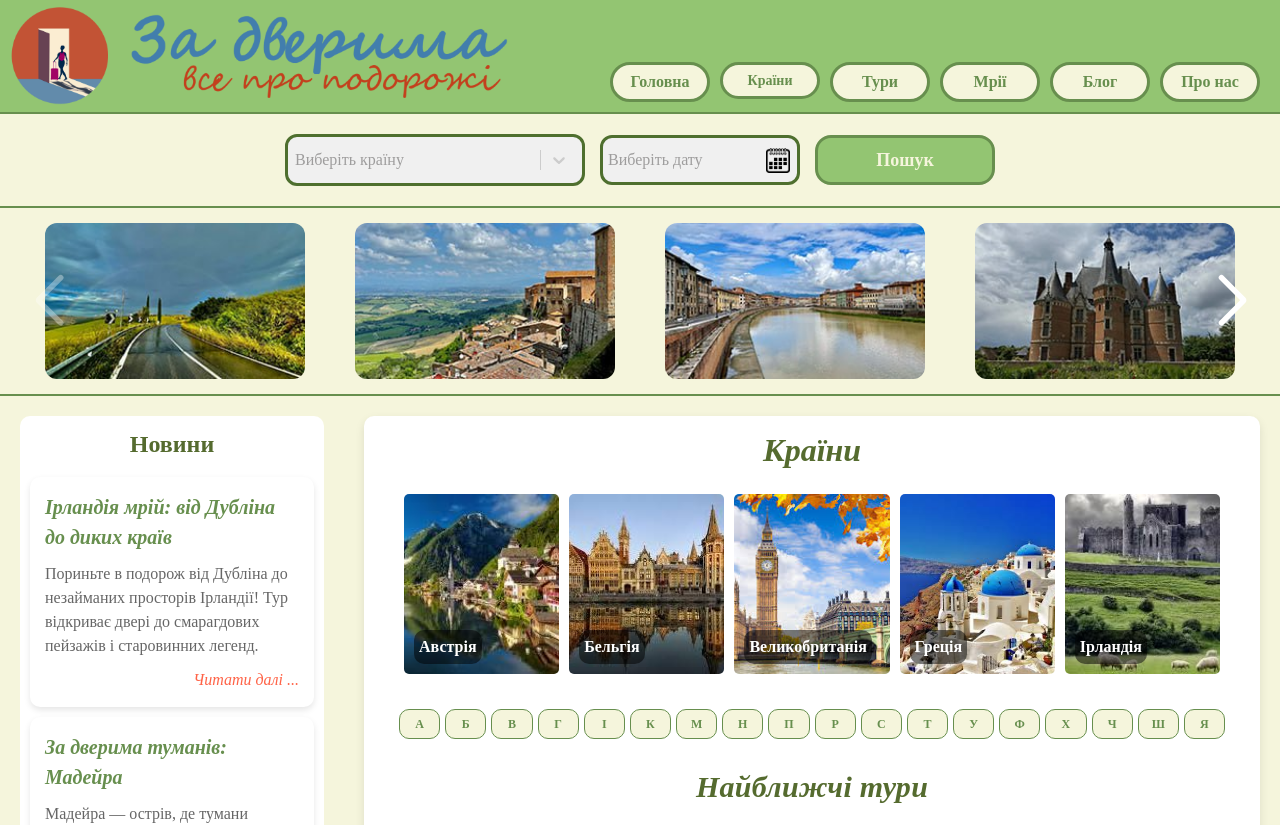
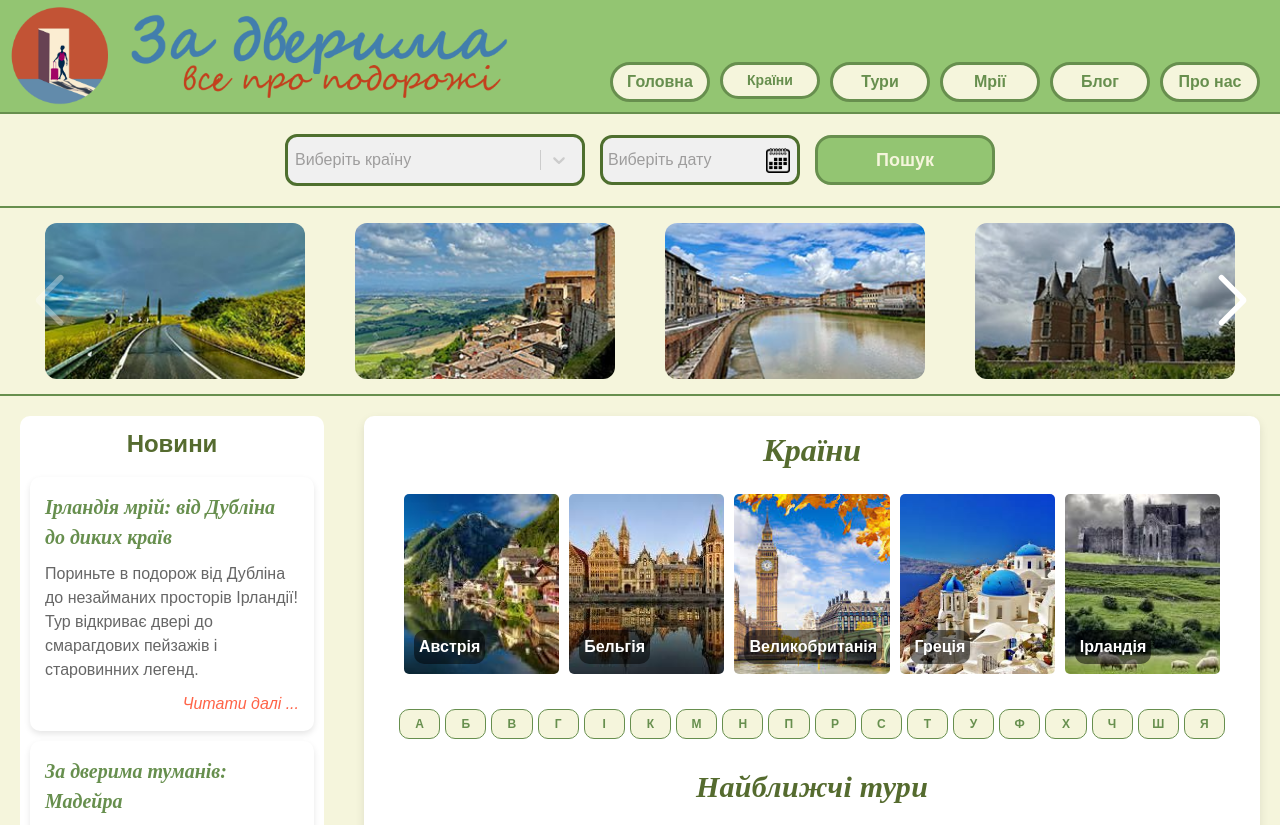
Before and after one commit to artelena1906/Front-ZaDveryma, a Next.js app: page / in a window 1280 px wide. Shown: the top 825 px of the page. Built offline with nearby package versions, Linux system fonts and the light colour scheme.

Commit message:
Исправлены шрифты

```diff
--- a/src/app/globals.css
+++ b/src/app/globals.css
@@ -92,8 +92,8 @@ body {
   color: var(--foreground);
   /* background: #F5F5DC; */
   background: #F5F5DC;
-  font-family: 'Dancing Script', cursive;
-  /* font-family: Arial, Helvetica, sans-serif; */
+  /* font-family: 'Dancing Script', cursive; */
+  font-family: Arial, Helvetica, sans-serif;
   box-sizing: border-box;
   display: flex;
   flex-direction: column;
```
